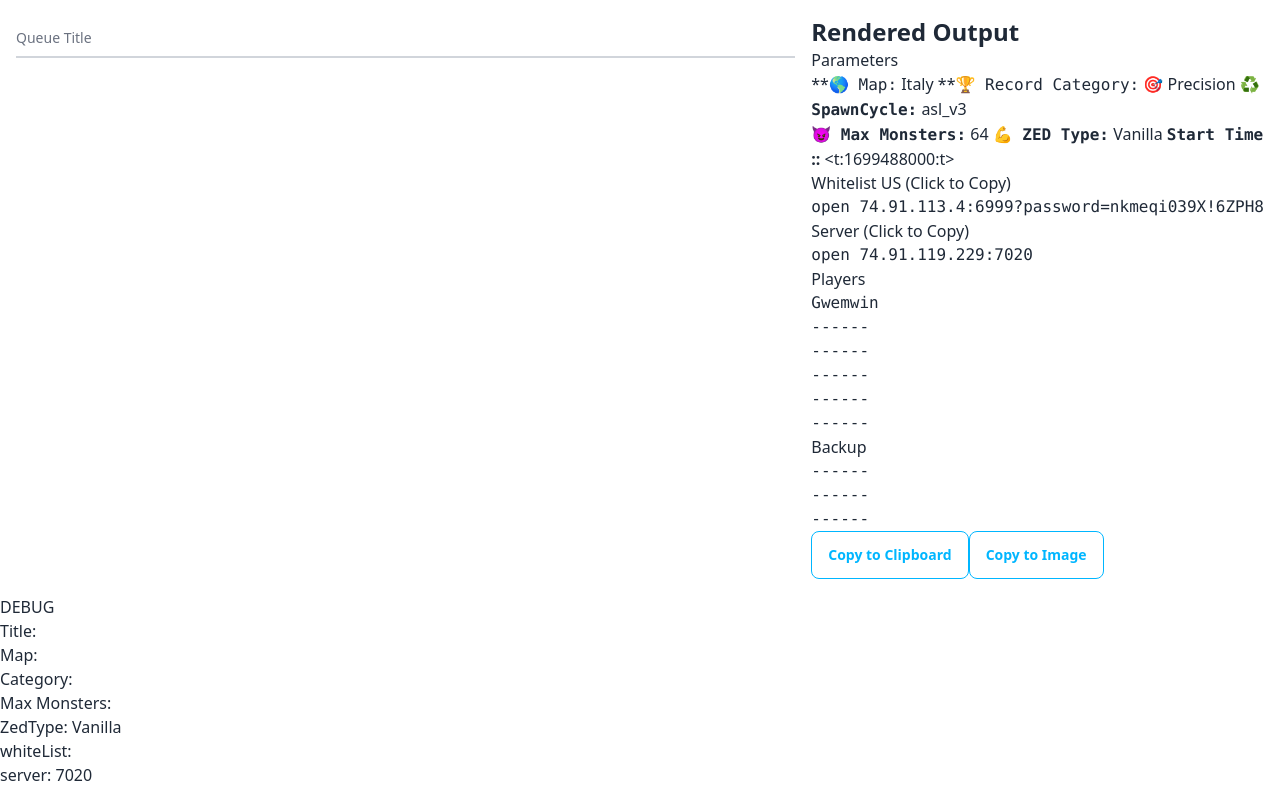
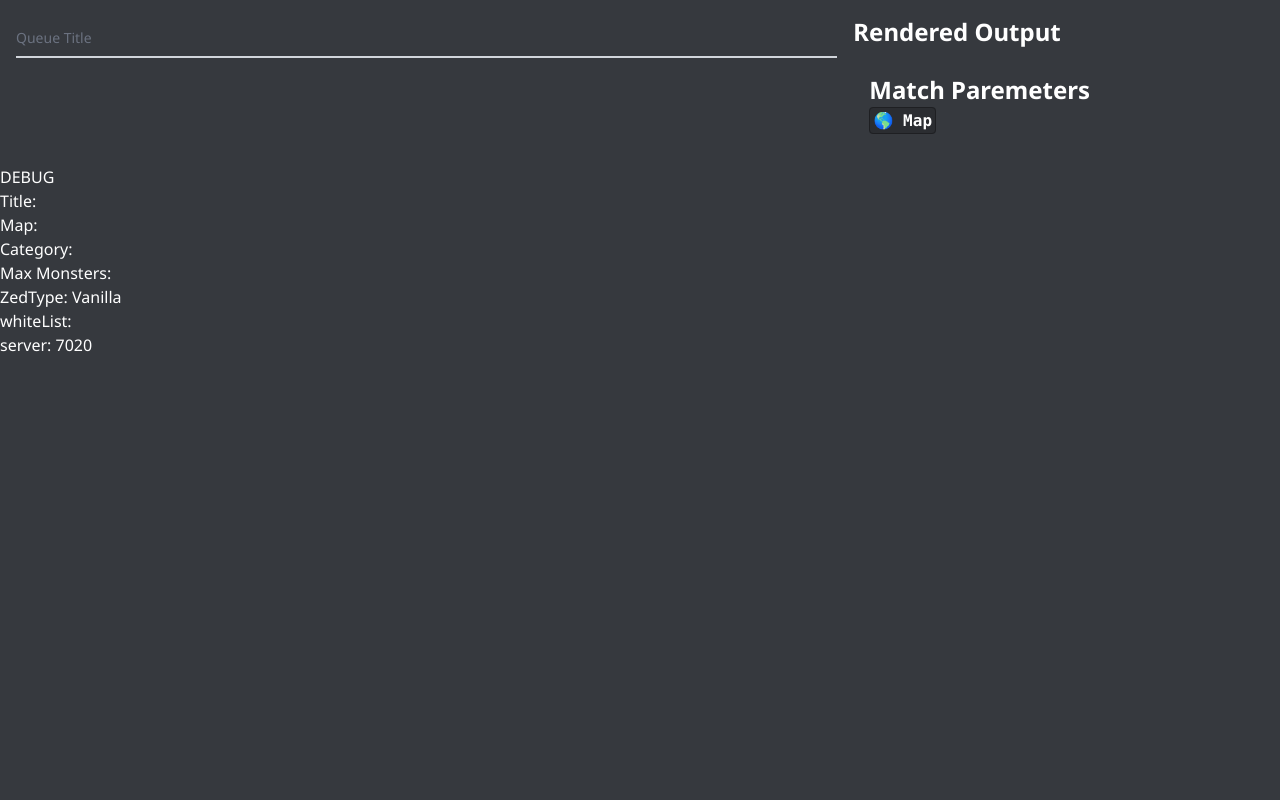
Before and after one commit to Voodoo-Dolls/QueueTemplate, a Next.js app: page / in a window 1280 px wide. Built offline with nearby package versions, Linux system fonts and the light colour scheme.

Commit message:
worked on stuff

```diff
--- a/app/components/Markdown/Markdown.js
+++ b/app/components/Markdown/Markdown.js
@@ -53,7 +53,18 @@ Gwemwin
 `;
   return (
     <>
-      <Markdown remarkPlugins={[remarkGfm]}>{markdown}</Markdown>
+      <div className="container p-4 flex">
+        {/* PROFILE */}
+        <div></div>
+        {/* Message */}
+        <div>
+          <h1 className="mt-[8px] text-[1.5rem] font-bold">Match Paremeters</h1>
+          <strong>
+            <code>🌎 Map</code>
+          </strong>
+        </div>
+      </div>
+      {/* <Markdown remarkPlugins={[remarkGfm]}>{markdown}</Markdown>
       <button
         className="btn btn-outline btn-info"
         onClick={() => {
@@ -64,7 +75,7 @@ Gwemwin
       </button>
       <button className="btn btn-outline btn-info" onClick={copyImgToClipboard}>
         Copy to Image
-      </button>
+      </button> */}
     </>
   );
 };
--- a/app/globals.css
+++ b/app/globals.css
@@ -2,6 +2,19 @@
 @tailwind components;
 @tailwind utilities;
 
+body{
+    font-family: var("--font-Noto-Sans");
+    background-color: 	#36393e;
+    color:white;
+}
+code{
+    background-color: oklab(0.296709 -0.000735492 -0.00772537);
+    border-radius: 4px;
+    border:1px solid oklab(0.239468 0.000131123 -0.00589392);
+    padding:0.2em
+}
+
+/* Form Styles */
 input{
     @apply block py-2.5 px-0 w-full text-sm text-gray-900 bg-transparent border-0 border-b-2 border-gray-300 appearance-none dark:text-white dark:border-gray-600 dark:focus:border-blue-500 focus:outline-none focus:ring-0 focus:border-blue-600;
 }
--- a/app/layout.js
+++ b/app/layout.js
@@ -1,13 +1,8 @@
-import { Geist, Geist_Mono } from "next/font/google";
+import { Noto_Sans } from "next/font/google";
 import "./globals.css";
 
-const geistSans = Geist({
-  variable: "--font-geist-sans",
-  subsets: ["latin"],
-});
-
-const geistMono = Geist_Mono({
-  variable: "--font-geist-mono",
+const NotoSans = Noto_Sans({
+  variable: "--font-Noto-Sans",
   subsets: ["latin"],
 });
 
@@ -19,11 +14,7 @@ export const metadata = {
 export default function RootLayout({ children }) {
   return (
     <html lang="en">
-      <body
-        className={`${geistSans.variable} ${geistMono.variable} antialiased`}
-      >
-        {children}
-      </body>
+      <body className={`${NotoSans.className} antialiased`}>{children}</body>
     </html>
   );
 }
--- a/tailwind.config.mjs
+++ b/tailwind.config.mjs
@@ -13,5 +13,5 @@ export default {
       },
     },
   },
-  plugins: [require('daisyui'),],
+  plugins: [],
 };
```
